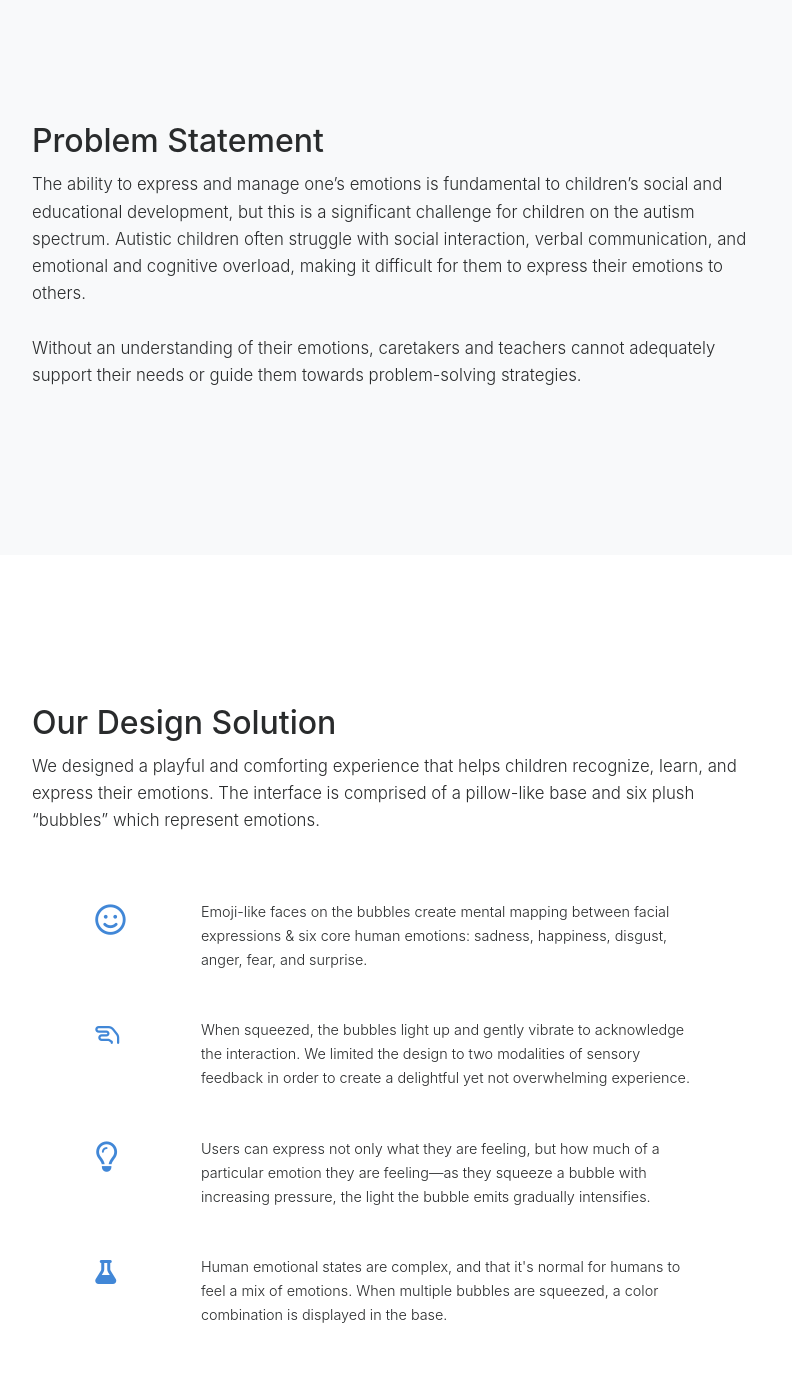
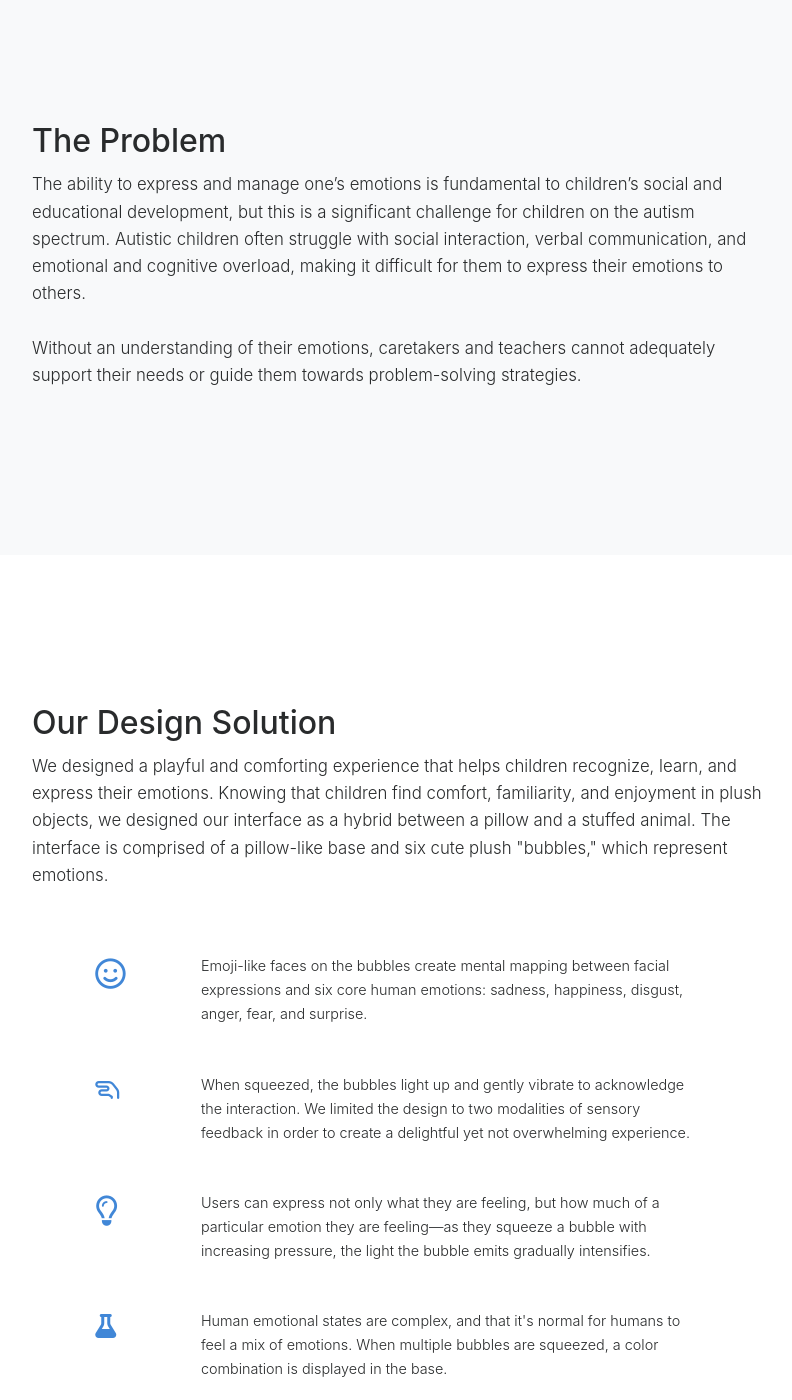
Before and after one commit to kma2/emotibubbles, a plain HTML site: page index.html in a window 1280 px wide. Shown: the part 840-2240 px from the top of the page, without its empty margins (243-1035 px from the left). Drawn offline with nearby package versions, Linux system fonts and the light colour scheme.

Commit message:
copy edits

```diff
--- a/index.html
+++ b/index.html
@@ -55,7 +55,7 @@
       <div class="container">
         <div class="row">
           <div class="col-lg-8 mx-auto">
-            <h2>Problem Statement</h2>
+            <h2>The Problem</h2>
             <p class="lead">The ability to express and manage one’s emotions is fundamental to children’s social and educational development, but this is a significant challenge for children on the autism spectrum. Autistic children often struggle with social interaction, verbal communication, and emotional and cognitive overload, making it difficult for them to express their emotions to others.<br><br>Without an understanding of their emotions, caretakers and teachers cannot adequately support their needs or guide them towards problem-solving strategies.</p>
           </div>
         </div>
@@ -67,13 +67,13 @@
         <div class="row">
           <div class="col-lg-8 mx-auto">
             <h2>Our Design Solution</h2>
-            <p class="lead">We designed a playful and comforting experience that helps children recognize, learn, and express their emotions. The interface is comprised of a pillow-like base and six plush “bubbles” which represent emotions.</p>
+            <p class="lead">We designed a playful and comforting experience that helps children recognize, learn, and express their emotions. Knowing that children find comfort, familiarity, and enjoyment in plush objects, we designed our interface as a hybrid between a pillow and a stuffed animal. The interface is comprised of a pillow-like base and six cute plush "bubbles," which represent emotions.</p>
             <div class="feature-group">
               <div class="row">
                 <div class="col-sm-10 mx-auto feature-1-col">
                   <div class="row">
                     <div class="col-sm-2"><i class="fa fa-smile-o" aria-hidden="true" style="font-size:1.9rem"></i></div>
-                    <div class="col-sm-10"><p class="lead-2">Emoji-like faces on the bubbles create mental mapping between facial expressions & six core human emotions: sadness, happiness, disgust, anger, fear, and surprise.</p></div>
+                    <div class="col-sm-10"><p class="lead-2">Emoji-like faces on the bubbles create mental mapping between facial expressions and six core human emotions: sadness, happiness, disgust, anger, fear, and surprise.</p></div>
                   </div>
                 </div>
                 <div class="col-sm-10 mx-auto feature-1-col">
@@ -196,7 +196,8 @@
     <!-- Footer -->
     <footer class="py-5 bg-light">
       <div class="container">
-        <p class="m-0 text-center lead">Developed by Katy Ma & Pooja Diwakar for the Fall 2017 CS 320: Tangible User Interfaces course at Wellesley College</p>
+        <p class="m-0 text-center lead">Made by Katy Ma & Pooja Diwakar</p><br>
+        <p class="m-0 text-center lead" style="color:#707070;font-size:0.9rem">Fall 2017 CS 320: Tangible User Interfaces, Wellesley College</p>
       </div>
     </footer>
 
```
